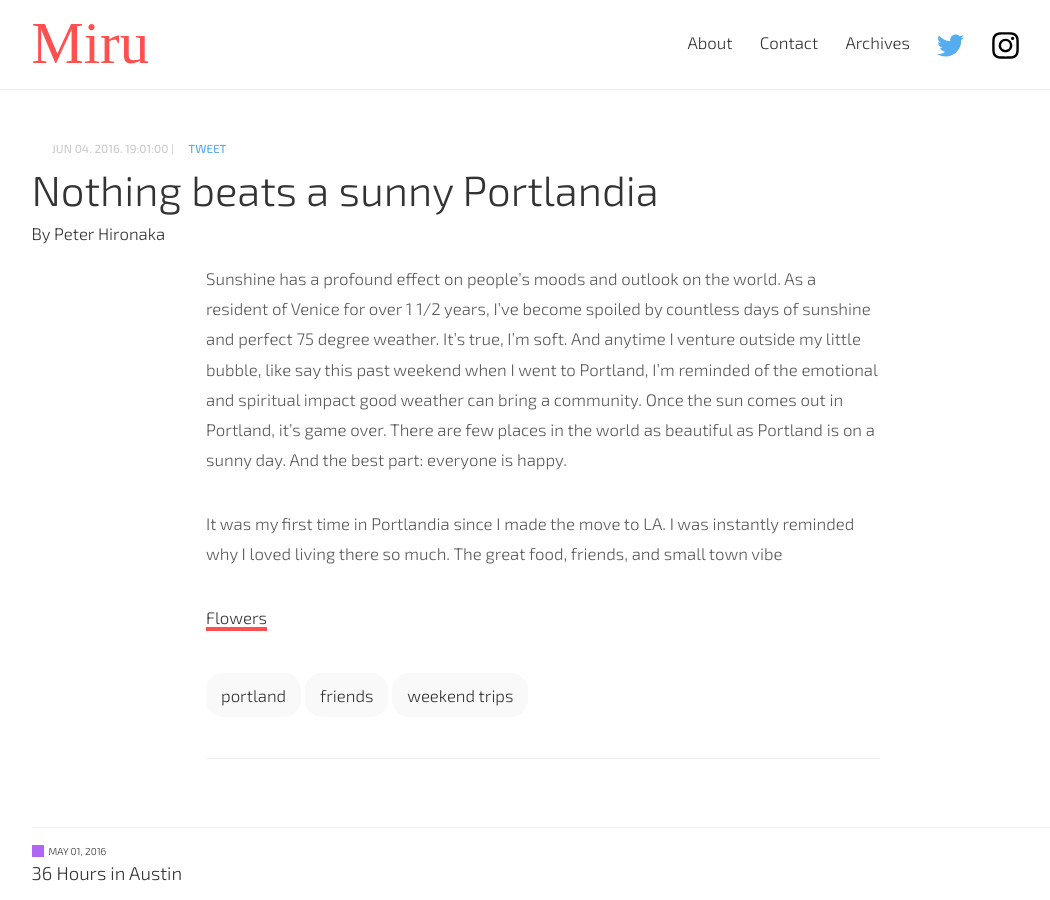
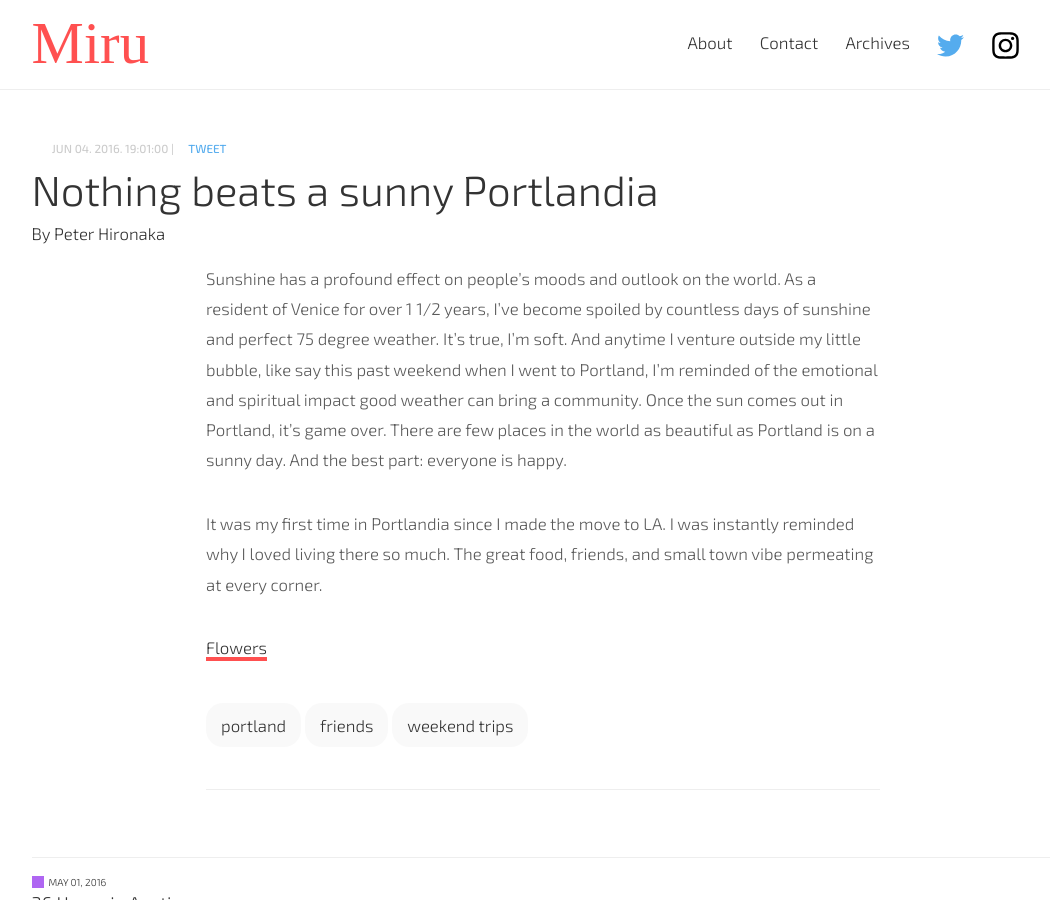
Before and after one commit to PHironaka/Miru-Blog, a Jekyll site: the page built from _posts/2016-06-04-nothing-beats-a-sunny-portlandia.markdown, in a window 1280 px wide and 900 px high. Shown: the whole window, without its empty margins (97-1147 px from the left). Built offline with Jekyll 4.4.1, drawn with Linux system fonts in a browser that asks for light colours; some web fonts are replaced; a script that is not in the unit is left out; comment, search, counter and statistics services are not loaded.

Commit message:
Updated Nothing Beats A Sunny Portlandia

```diff
--- a/_posts/2016-06-04-nothing-beats-a-sunny-portlandia.markdown
+++ b/_posts/2016-06-04-nothing-beats-a-sunny-portlandia.markdown
@@ -12,6 +12,6 @@
 
 Sunshine has a profound effect on people's moods and outlook on the world. As a resident of Venice for over 1 1/2 years, I've become spoiled by countless days of sunshine and perfect 75 degree weather. It's true, I'm soft. And anytime I venture outside my little bubble, like say this past weekend when I went to Portland, I'm reminded of the emotional and spiritual impact good weather can bring a community. Once the sun comes out in Portland, it's game over. There are few places in the world as beautiful as Portland is on a sunny day. And the best part: everyone is happy.
 
-It was my first time in Portlandia since I made the move to LA. I was instantly reminded why I loved living there so much. The great food, friends, and small town vibe
+It was my first time in Portlandia since I made the move to LA. I was instantly reminded why I loved living there so much. The great food, friends, and small town vibe permeating at every corner.
 
 [Flowers](/uploads/DSCF6899.JPG)
```
